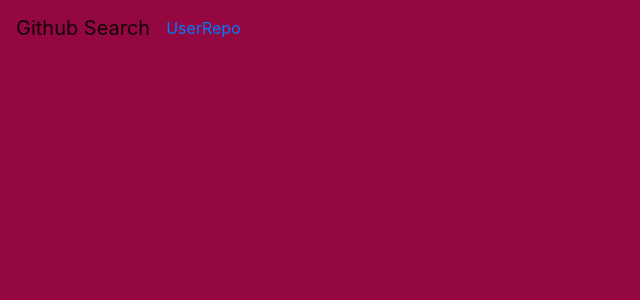
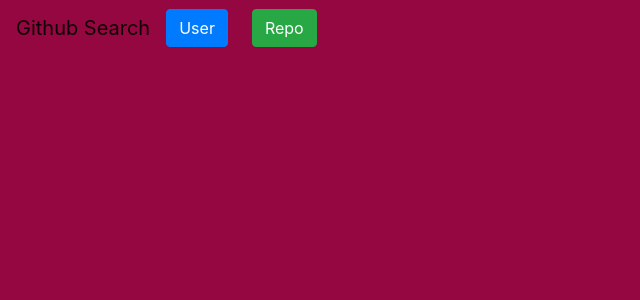
Before and after one commit to CERRAA/Web-Git, an Angular app: page / in a window 1280 px wide. Shown: the top 300 px of the page, without its empty margins (0-640 px from the left). Built offline with nearby package versions, Linux system fonts and the light colour scheme.

Commit message:
changed the nav bar to have some buttons

```diff
--- a/src/app/nav/nav.component.html
+++ b/src/app/nav/nav.component.html
@@ -1,15 +1,15 @@
-<nav class="navbar navbar-expand-lg navbar-light ">
-  <a class="navbar-brand" href="#">Github Search</a>
+<nav class=" uno navbar navbar-expand-lg navbar-light mr-0">
+  <a id="uno" class="navbar-brand" href="#">Github Search</a>
   <button class="navbar-toggler" type="button" data-toggle="collapse" data-target="#navbarNav" aria-controls="navbarNav" aria-expanded="false" aria-label="Toggle navigation">
     <span class="navbar-toggler-icon"></span>
   </button>
   <div class="collapse navbar-collapse" id="navbarNav">
     <ul class="navbar-nav">
       <li class="nav-item active">
-        <a style="text-decoration: none;" class="" routerLink="/user">User</a>
+        <a style="text-decoration: none;" class="btn btn-primary" routerLink="/user">User</a>
       </li>
       <li class="nav-item">
-        <a style="text-decoration: none;" class="" routerLink="/repo">Repo</a>
+        <a style="text-decoration: none;" class="btn btn-success mx-4" routerLink="/repo">Repo</a>
       </li>
     </ul>
   </div>
```
